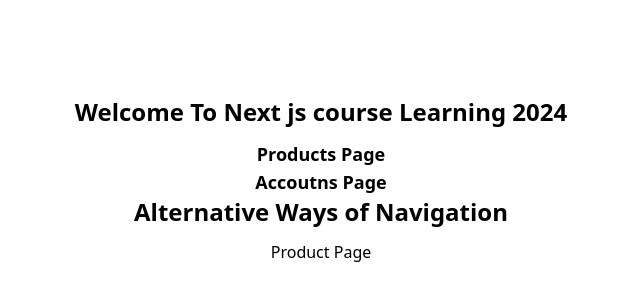
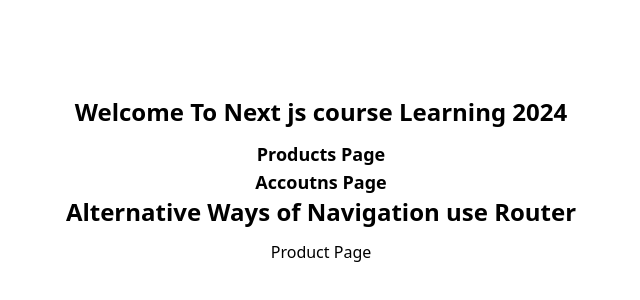
Before and after one commit to omarjafor/Next-js-learn24, a Next.js app: page / in a window 1280 px wide. Shown: the top 300 px of the page, without its empty margins (319-959 px from the left). Built offline with nearby package versions, Linux system fonts and the light colour scheme.

Commit message:
some changes

```diff
--- a/src/app/page.js
+++ b/src/app/page.js
@@ -16,7 +16,7 @@ export default function Home() {
       <Link href={'/products'} className="font-bold text-lg">Products Page</Link>
       <Link href={'/accounts'} className="font-bold text-lg">Accoutns Page</Link>
       <h2 className={`mb-3 text-2xl font-semibold`}>
-        Alternative Ways of Navigation
+        Alternative Ways of Navigation use Router
       </h2>
       <button onClick={handleNaviage}>Product Page</button>
     </main>
```
